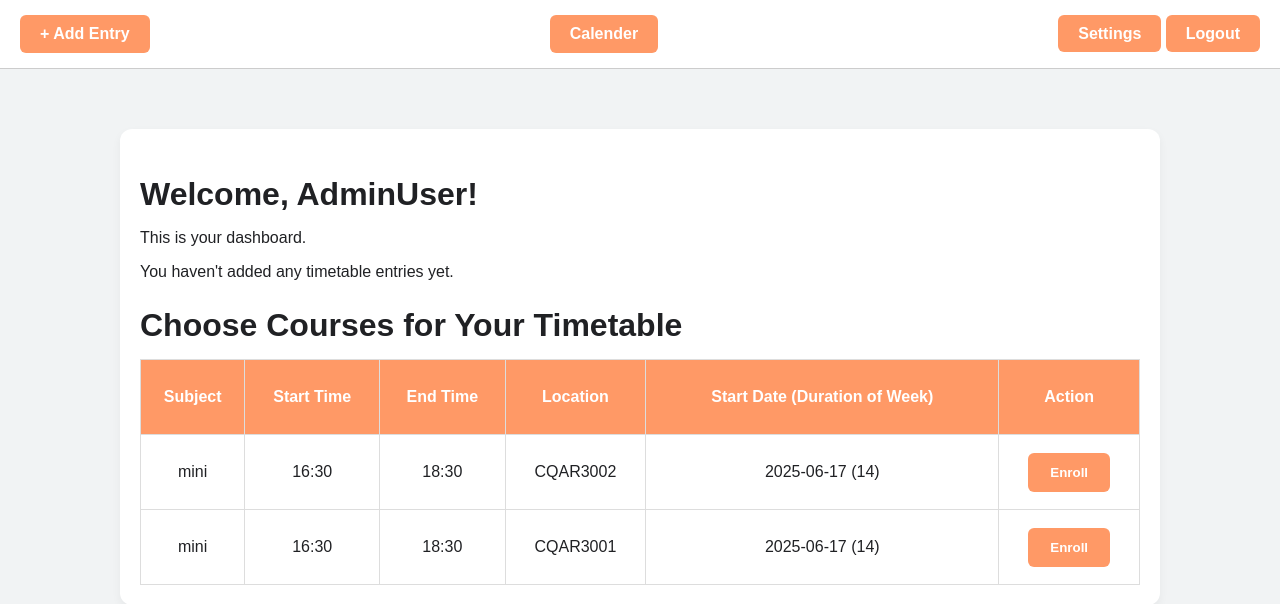
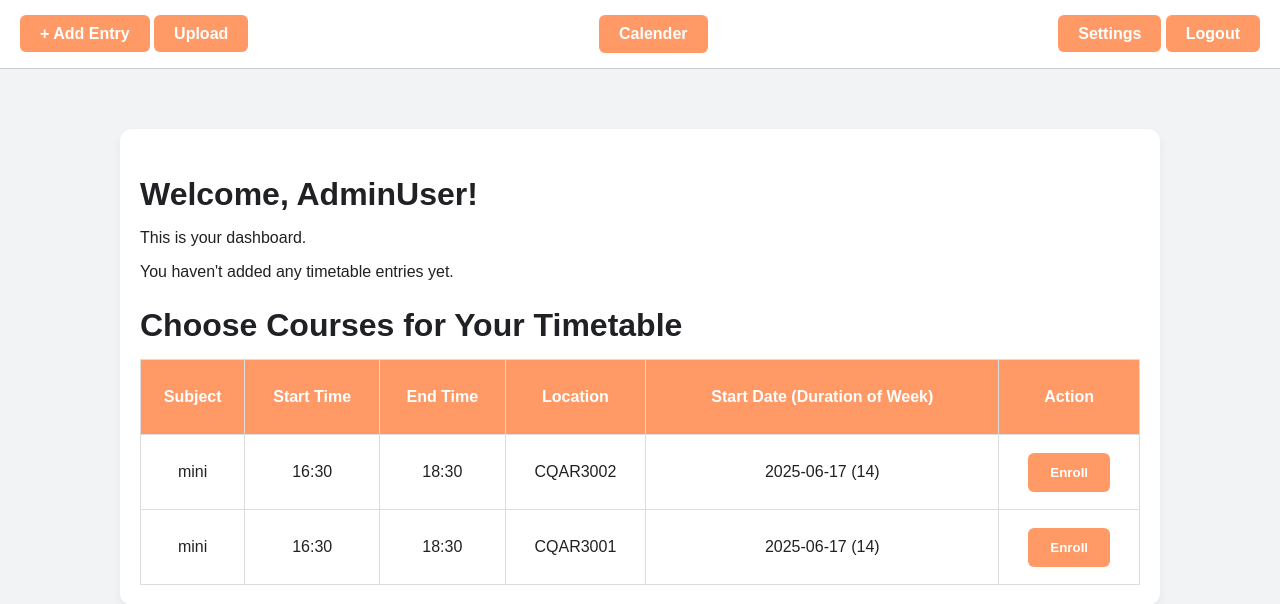
Before and after one commit to hyoond/TT4L-04, a Flask app: page /dashboard in a window 1280 px wide. Shown: the top 604 px of the page. Run offline with Flask 3, Linux system fonts and the light colour scheme; a user stored in the database is signed in; data comes from the database, SQL or seed files in the repository.

Commit message:
Improve nav bar consistency

```diff
--- a/templates/dashboard.html
+++ b/templates/dashboard.html
@@ -6,7 +6,10 @@
 </head>
 <body>
     <div class="top-bar">
-        <a href="{{ url_for('timetable') }}" class="btn">+ Add Entry</a>
+        <div class="top-bar-left">
+            <a href="{{ url_for('timetable') }}" class="btn">+ Add Entry</a>
+            <a href="{{ url_for('upload_timetable') }}" class="btn">Upload</a>
+        </div>
         <a href="{{ url_for('calander_index') }}" class="btn">Calender</a>
         <div class="top-bar-right">
             <a href="{{ url_for('settings') }}" class="btn">Settings</a>
@@ -22,7 +25,7 @@
             <table>
                 <thead>
                     <tr>
-                        <th>Subject</th>
+                        <th>Subject/Name</th>
                         <th>Start Date (Duration of weeks)</th>
                         <th>Day</th>
                         <th>Start Time</th>
```
